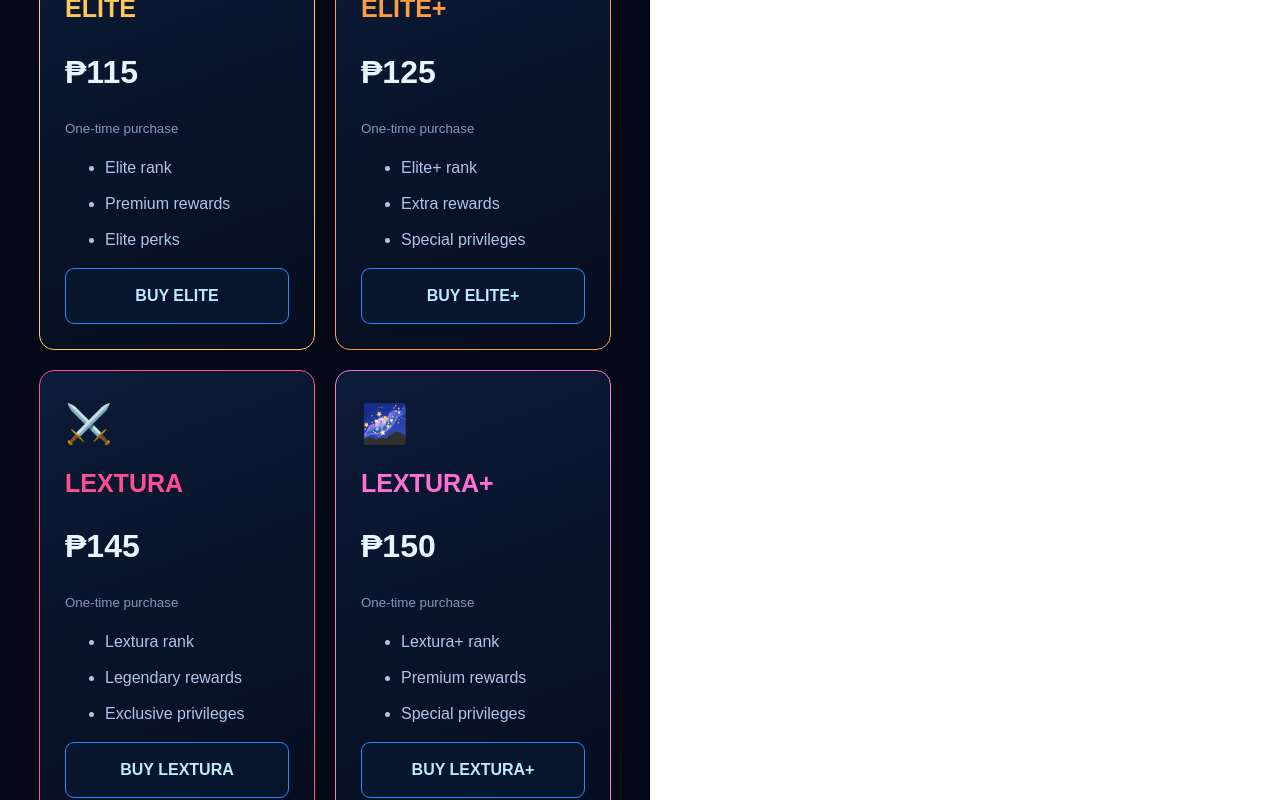
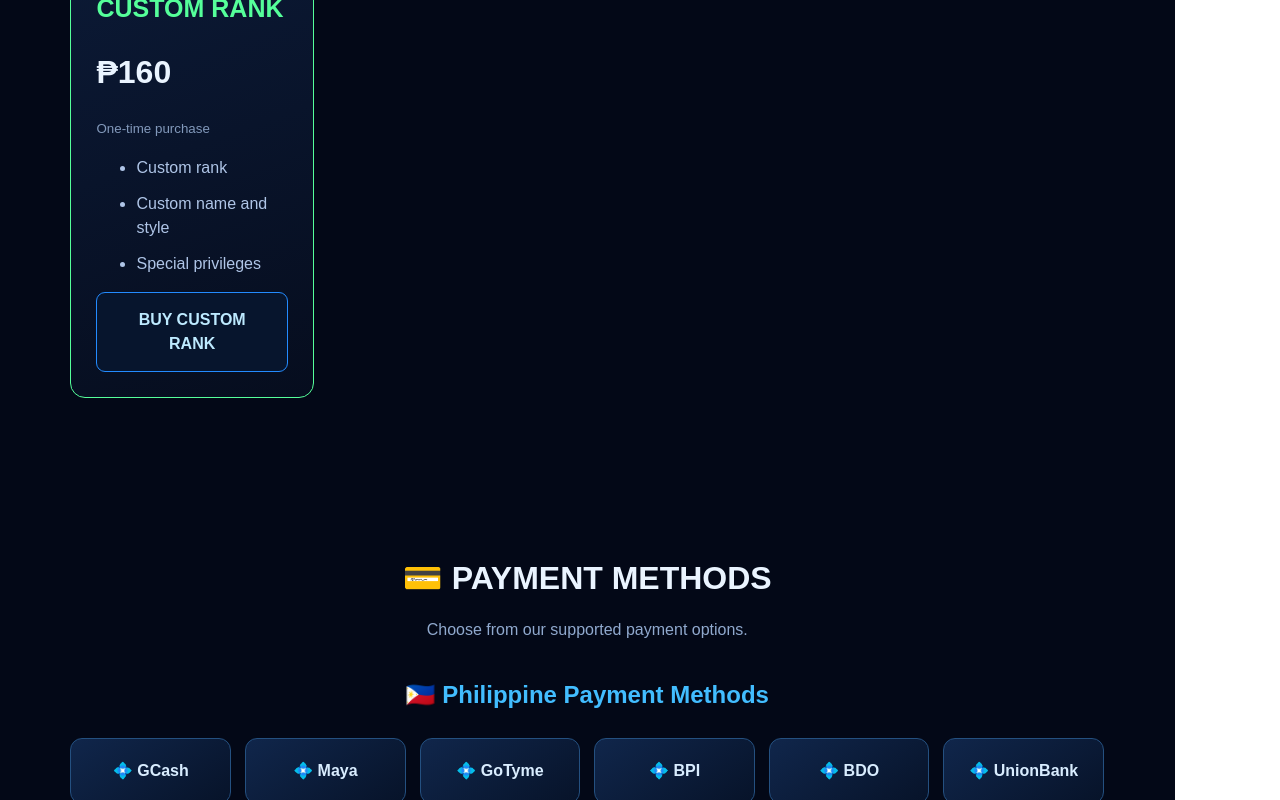
Before and after one commit to cacatiancatherine1-lgtm/lextura-store-78291, a React (Vite) app: page / in a window 1280 px wide. Shown: the part 2000-2800 px from the top of the page. Built offline with nearby package versions, Linux system fonts and the light colour scheme.

Commit message:
Create LexturaSMP Store

```diff
--- a/src/App.tsx
+++ b/src/App.tsx
@@ -14,6 +14,18 @@ const ranks = [
   { name: 'LEXTURA', price: '₱145', color: '#ff4f91', icon: '⚔️', perks: ['Lextura rank', 'Legendary rewards', 'Exclusive privileges'] },
   { name: 'LEXTURA+', price: '₱150', color: '#ff70d4', icon: '🌌', perks: ['Lextura+ rank', 'Premium rewards', 'Special privileges'] },
   { name: 'CUSTOM RANK', price: '₱160', color: '#55ff9a', icon: '✨', perks: ['Custom rank', 'Custom name and style', 'Special privileges'] },
+]
+
+const localPayments = [
+  'GCash', 'Maya', 'GoTyme', 'BPI', 'BDO',
+  'UnionBank', 'Landbank', 'RCBC', 'Metrobank',
+  'Cebuana Lhuillier', 'PalawanPay', 'Coins.ph', 'QR Ph'
+]
+
+const internationalPayments = [
+  'PayPal', 'Visa', 'Mastercard', 'American Express',
+  'Skrill', 'Wise', 'Payoneer', 'Stripe',
+  'Apple Pay', 'Google Pay'
 ]
 
 export default function App() {
@@ -40,7 +52,7 @@ export default function App() {
         * { box-sizing: border-box; }
         html { scroll-behavior: smooth; }
         .nav { display:flex; justify-content:space-between; align-items:center; padding:18px 6%; border-bottom:1px solid #142c53; background:#050b1b; position:sticky; top:0; z-index:5; }
-        .links { display:flex; gap:22px; }
+        .links { display:flex; gap:22px; flex-wrap:wrap; }
         .links a { color:#b6c8e8; text-decoration:none; }
         .hero { padding:80px 6% 60px; text-align:center; background:radial-gradient(ellipse at center,#103c81 0%,#07152e 48%,#030817 80%); }
         .hero h1 { font-size:clamp(38px,8vw,78px); margin:15px 0; font-weight:900; letter-spacing:3px; }
@@ -58,6 +70,10 @@ export default function App() {
         .rank li { color:#afc5e7; margin:12px 0; }
         .rank button { width:100%; margin-top:15px; }
         .join { text-align:center; border:1px solid #174a85; border-radius:16px; background:#07152c; padding:30px; }
+        .payments { display:grid; grid-template-columns:repeat(auto-fit,minmax(150px,1fr)); gap:14px; }
+        .payment { background:linear-gradient(145deg,#10264b,#071329); border:1px solid #245080; padding:20px 12px; border-radius:12px; text-align:center; font-weight:bold; color:#d9edff; }
+        .payment:hover { border-color:#35bfff; transform:translateY(-3px); }
+        .payment-note { text-align:center; color:#91aaca; line-height:1.7; margin-top:25px; }
         .footer { text-align:center; color:#6e87ac; border-top:1px solid #15294a; padding:25px; }
         @media(max-width:600px) {
           .nav { padding:15px 4%; }
@@ -71,6 +87,7 @@ export default function App() {
         <strong style={{ color: '#46c8ff', fontSize: 20 }}>⚡ LexturaSMP</strong>
         <nav className="links">
           <a href="#ranks">Ranks</a>
+          <a href="#payments">Payments</a>
           <a href="#join">Join</a>
           <a href="#faq">FAQ</a>
         </nav>
@@ -117,6 +134,46 @@ export default function App() {
         </div>
       </section>
 
+      <section id="payments" className="section">
+        <h2>💳 PAYMENT METHODS</h2>
+        <p className="sub">Choose from our supported payment options.</p>
+
+        <h2 style={{ color: '#42bdff', fontSize: 24, marginBottom: 25 }}>
+          🇵🇭 Philippine Payment Methods
+        </h2>
+        <div className="payments">
+          {localPayments.map((method) => (
+            <div className="payment" key={method}>
+              💠 {method}
+            </div>
+          ))}
+        </div>
+
+        <div style={{ height: 45 }} />
+
+        <h2 style={{ color: '#b58cff', fontSize: 24, marginBottom: 25 }}>
+          🌎 International Payment Methods
+        </h2>
+        <div className="payments">
+          {internationalPayments.map((method) => (
+            <div className="payment" key={method}>
+              🌐 {method}
+            </div>
+          ))}
+        </div>
+
+        <p className="payment-note">
+          To purchase a rank, contact our staff on Discord for payment
+          instructions and confirmation of available payment methods.
+          Not all listed methods are currently enabled.
+        </p>
+        <div style={{ textAlign: 'center', marginTop: 25 }}>
+          <a className="btn primary" href={DISCORD_URL}>
+            CONTACT US FOR PAYMENT
+          </a>
+        </div>
+      </section>
+
       <section id="join" className="section">
         <div className="join">
           <h2 style={{ color: '#42bdff' }}>JOIN LEXTURASMP</h2>
@@ -134,6 +191,8 @@ export default function App() {
         <div className="rank">
           <h3>How do I buy a rank?</h3>
           <p style={{ color: '#a6bfdf' }}>Choose your rank and click Buy. You will be redirected to our Discord.</p>
+          <h3>What payment methods are available?</h3>
+          <p style={{ color: '#a6bfdf' }}>Contact our staff on Discord to confirm which payment methods are currently accepted.</p>
           <h3>Can Java and Bedrock players join?</h3>
           <p style={{ color: '#a6bfdf' }}>Yes! Both Java and Bedrock players are welcome.</p>
         </div>
```
